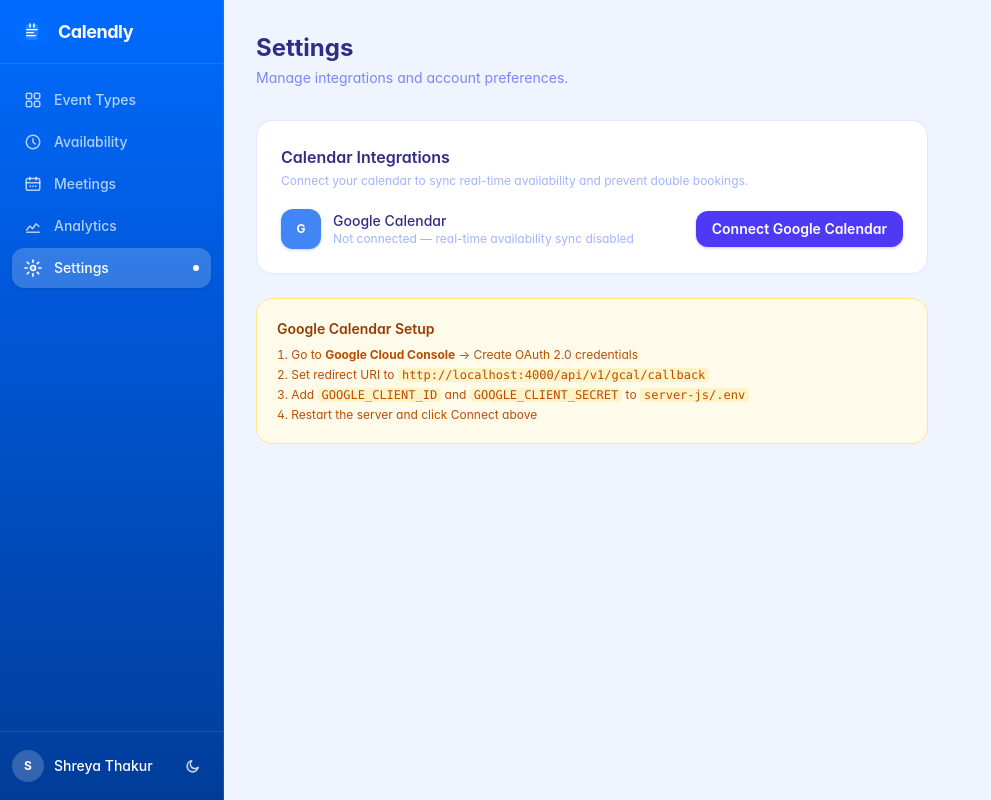
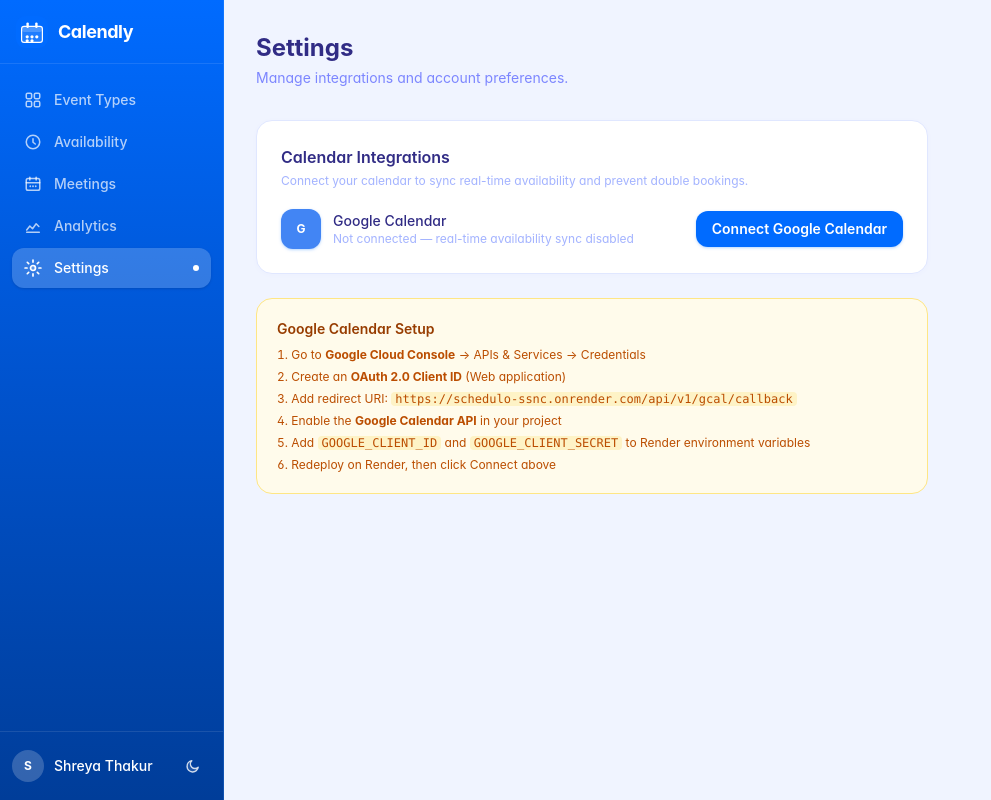
Before and after one commit to ShreyaThakur05/Schedulo, a React (Vite) app in the folder client-react/: page /settings in a window 1280 px wide. Shown: the whole page, without its empty margins (0-991 px from the left). Built offline with nearby package versions, Linux system fonts and the light colour scheme; no server answers.

Commit message:
feat: real Calendly logo, SVG icons theme-adaptive, fix gcal error UI, fix time dropdown overflow

```diff
--- a/client-react/src/components/features/AvailabilityEditor.jsx
+++ b/client-react/src/components/features/AvailabilityEditor.jsx
@@ -29,8 +29,11 @@
 
 function TimeSelect({ value, onChange }) {
   return (
-    <select value={value} onChange={(e) => onChange(e.target.value)}
-      className="w-[90px] px-2 py-1.5 text-xs rounded-lg border border-indigo-200 dark:border-[#2a2a3a] bg-white dark:bg-[#1e1e2a] text-indigo-900 dark:text-[#f0eeff] focus:outline-none focus:ring-2 focus:ring-blue-500 cursor-pointer">
+    <select
+      value={value}
+      onChange={(e) => onChange(e.target.value)}
+      size={1}
+      className="w-[88px] px-2 py-1.5 text-xs rounded-lg border border-indigo-200 dark:border-[#2a2a3a] bg-white dark:bg-[#1e1e2a] text-indigo-900 dark:text-[#f0eeff] focus:outline-none focus:ring-2 focus:ring-blue-500 cursor-pointer appearance-auto">
       {timeOptions.map((t) => <option key={t} value={t}>{fmt(t)}</option>)}
     </select>
   );
--- a/client-react/src/components/layout/Navbar.jsx
+++ b/client-react/src/components/layout/Navbar.jsx
@@ -3,15 +3,25 @@
 import { useTheme } from '../../lib/theme';
 import { cn } from '../../lib/utils';
 
-// Calendly-style logo (their actual wave/calendar mark style)
+// Calendly's actual logo mark — the calendar icon they use on their website
 const CalendlyLogo = () => (
-  <svg viewBox="0 0 32 32" fill="none" className="h-8 w-8">
-    <rect width="32" height="32" rx="10" fill="#006BFF"/>
-    <path d="M22 10.5C22 9.12 20.88 8 19.5 8h-7C11.12 8 10 9.12 10 10.5v11C10 22.88 11.12 24 12.5 24h7c1.38 0 2.5-1.12 2.5-2.5v-11z" fill="white" fillOpacity="0.15"/>
-    <rect x="10" y="13" width="12" height="1.2" rx="0.6" fill="white"/>
-    <rect x="10" y="16" width="8" height="1.2" rx="0.6" fill="white"/>
-    <rect x="10" y="19" width="10" height="1.2" rx="0.6" fill="white"/>
-    <path d="M14 8v3M18 8v3" stroke="white" strokeWidth="1.5" strokeLinecap="round"/>
+  <svg viewBox="0 0 40 40" fill="none" className="h-8 w-8" xmlns="http://www.w3.org/2000/svg">
+    <rect width="40" height="40" rx="12" fill="#006BFF"/>
+    {/* Calendar body */}
+    <rect x="7" y="13" width="26" height="20" rx="3" fill="white" fillOpacity="0.12" stroke="white" strokeWidth="1.5"/>
+    {/* Top header strip */}
+    <rect x="7" y="13" width="26" height="7" rx="3" fill="white" fillOpacity="0.2"/>
+    {/* Peg left */}
+    <rect x="13" y="8" width="3" height="7" rx="1.5" fill="white"/>
+    {/* Peg right */}
+    <rect x="24" y="8" width="3" height="7" rx="1.5" fill="white"/>
+    {/* Date dots row 1 */}
+    <circle cx="14" cy="26" r="2" fill="white"/>
+    <circle cx="20" cy="26" r="2" fill="white"/>
+    <circle cx="26" cy="26" r="2" fill="white"/>
+    {/* Date dots row 2 */}
+    <circle cx="14" cy="31" r="2" fill="white"/>
+    <circle cx="20" cy="31" r="2" fill="white"/>
   </svg>
 );
 
--- a/client-react/src/pages/admin/Settings.jsx
+++ b/client-react/src/pages/admin/Settings.jsx
@@ -1,4 +1,4 @@
-import { useEffect } from 'react';
+import { useEffect, useState } from 'react';
 import { useSearchParams } from 'react-router-dom';
 import { useGCalStatus, useGCalDisconnect } from '../../hooks/useOverrides';
 import { useToast } from '../../components/ui/Toast';
@@ -9,30 +9,65 @@
   const { data, isLoading, refetch } = useGCalStatus();
   const disconnect = useGCalDisconnect();
   const { toast } = useToast();
+  const [notConfigured, setNotConfigured] = useState(false);
 
   const handleConnect = async () => {
-    try { const res = await api.get('/gcal/auth-url'); window.location.href = res.data.data.url; }
-    catch { toast('Google Calendar not configured on server.', 'error'); }
+    setNotConfigured(false);
+    try {
+      const res = await api.get('/gcal/auth-url');
+      window.location.href = res.data.data.url;
+    } catch (err) {
+      if (err.code === 'GCAL_NOT_CONFIGURED' || err.status === 503) {
+        setNotConfigured(true);
+      } else {
+        toast('Failed to connect Google Calendar.', 'error');
+      }
+    }
   };
 
-  const handleDisconnect = async () => { await disconnect.mutateAsync(); toast('Google Calendar disconnected.'); refetch(); };
+  const handleDisconnect = async () => {
+    await disconnect.mutateAsync();
+    toast('Google Calendar disconnected.');
+    refetch();
+  };
 
-  if (isLoading) return <div className="flex items-center gap-2 text-sm text-indigo-400"><Spinner className="h-4 w-4" /> Loading…</div>;
+  if (isLoading) return (
+    <div className="flex items-center gap-2 text-sm text-indigo-400">
+      <Spinner className="h-4 w-4" /> Loading…
+    </div>
+  );
 
   return (
+    <div className="flex flex-col gap-3">
       <div className="flex items-center justify-between flex-wrap gap-4">
         <div className="flex items-center gap-3">
           <div className="w-10 h-10 rounded-xl bg-[#4285F4] flex items-center justify-center text-white text-xs font-bold shadow-sm shadow-blue-200">G</div>
           <div>
             <p className="font-medium text-indigo-900 dark:text-[#f0eeff] text-sm">Google Calendar</p>
             {data?.connected
-            ? <p className="text-xs text-emerald-600 dark:text-emerald-400">Connected as {data.email}</p>
+              ? <p className="text-xs text-emerald-600 dark:text-emerald-400">✓ Connected as {data.email}</p>
               : <p className="text-xs text-indigo-300 dark:text-[#555570]">Not connected — real-time availability sync disabled</p>}
           </div>
         </div>
         {data?.connected
-        ? <button onClick={handleDisconnect} disabled={disconnect.isPending} className="px-4 py-2 text-sm font-medium rounded-xl border border-red-200 text-red-600 hover:bg-red-50 transition-colors disabled:opacity-50">Disconnect</button>
-        : <button onClick={handleConnect} className="px-4 py-2 text-sm font-semibold rounded-xl bg-indigo-600 hover:bg-indigo-700 text-white transition-colors shadow-sm shadow-indigo-200 dark:shadow-none">Connect Google Calendar</button>}
+          ? <button onClick={handleDisconnect} disabled={disconnect.isPending}
+              className="px-4 py-2 text-sm font-medium rounded-xl border border-red-200 text-red-600 hover:bg-red-50 transition-colors disabled:opacity-50">
+              Disconnect
+            </button>
+          : <button onClick={handleConnect}
+              className="px-4 py-2 text-sm font-semibold rounded-xl bg-[#006BFF] hover:bg-[#0052CC] text-white transition-colors shadow-sm shadow-blue-200 dark:shadow-none">
+              Connect Google Calendar
+            </button>}
+      </div>
+
+      {notConfigured && (
+        <div className="text-sm text-amber-700 dark:text-amber-400 bg-amber-50 dark:bg-amber-900/10 border border-amber-200 dark:border-amber-800/30 rounded-xl p-3 leading-relaxed">
+          ⚠️ Google Calendar OAuth is not configured on the server. Add{' '}
+          <code className="bg-amber-100 dark:bg-amber-900/30 px-1 rounded text-xs">GOOGLE_CLIENT_ID</code> and{' '}
+          <code className="bg-amber-100 dark:bg-amber-900/30 px-1 rounded text-xs">GOOGLE_CLIENT_SECRET</code>{' '}
+          to your Render environment variables, then redeploy.
+        </div>
+      )}
     </div>
   );
 }
@@ -56,11 +91,13 @@
         </div>
         <div className="bg-amber-50 dark:bg-amber-900/10 border border-amber-200 dark:border-amber-800/30 rounded-2xl p-5">
           <h3 className="font-semibold text-amber-800 dark:text-amber-400 text-sm mb-2">Google Calendar Setup</h3>
-          <ol className="text-xs text-amber-700 dark:text-amber-500 space-y-1 list-decimal list-inside">
-            <li>Go to <strong>Google Cloud Console</strong> → Create OAuth 2.0 credentials</li>
-            <li>Set redirect URI to <code className="bg-amber-100 dark:bg-amber-900/30 px-1 rounded">http://localhost:4000/api/v1/gcal/callback</code></li>
-            <li>Add <code className="bg-amber-100 dark:bg-amber-900/30 px-1 rounded">GOOGLE_CLIENT_ID</code> and <code className="bg-amber-100 dark:bg-amber-900/30 px-1 rounded">GOOGLE_CLIENT_SECRET</code> to <code className="bg-amber-100 dark:bg-amber-900/30 px-1 rounded">server-js/.env</code></li>
-            <li>Restart the server and click Connect above</li>
+          <ol className="text-xs text-amber-700 dark:text-amber-500 space-y-1.5 list-decimal list-inside">
+            <li>Go to <strong>Google Cloud Console</strong> → APIs &amp; Services → Credentials</li>
+            <li>Create an <strong>OAuth 2.0 Client ID</strong> (Web application)</li>
+            <li>Add redirect URI: <code className="bg-amber-100 dark:bg-amber-900/30 px-1 rounded">https://schedulo-ssnc.onrender.com/api/v1/gcal/callback</code></li>
+            <li>Enable the <strong>Google Calendar API</strong> in your project</li>
+            <li>Add <code className="bg-amber-100 dark:bg-amber-900/30 px-1 rounded">GOOGLE_CLIENT_ID</code> and <code className="bg-amber-100 dark:bg-amber-900/30 px-1 rounded">GOOGLE_CLIENT_SECRET</code> to Render environment variables</li>
+            <li>Redeploy on Render, then click Connect above</li>
           </ol>
         </div>
       </div>
```
Also changed, not shown: client-react/src/components/features/EventTypeCard.jsx (+89 -35 lines). Lines whose indentation alone changed are shown as unchanged.
